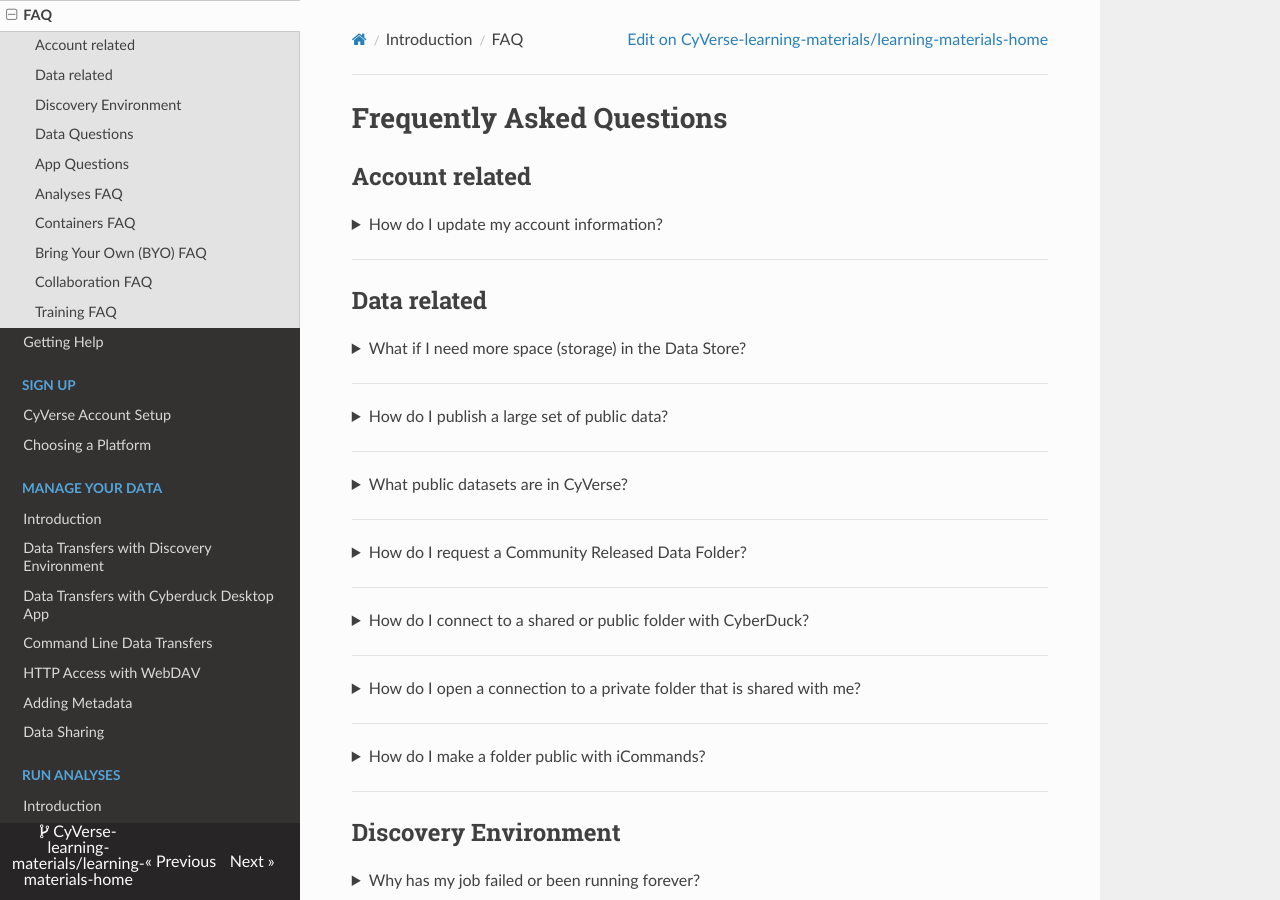
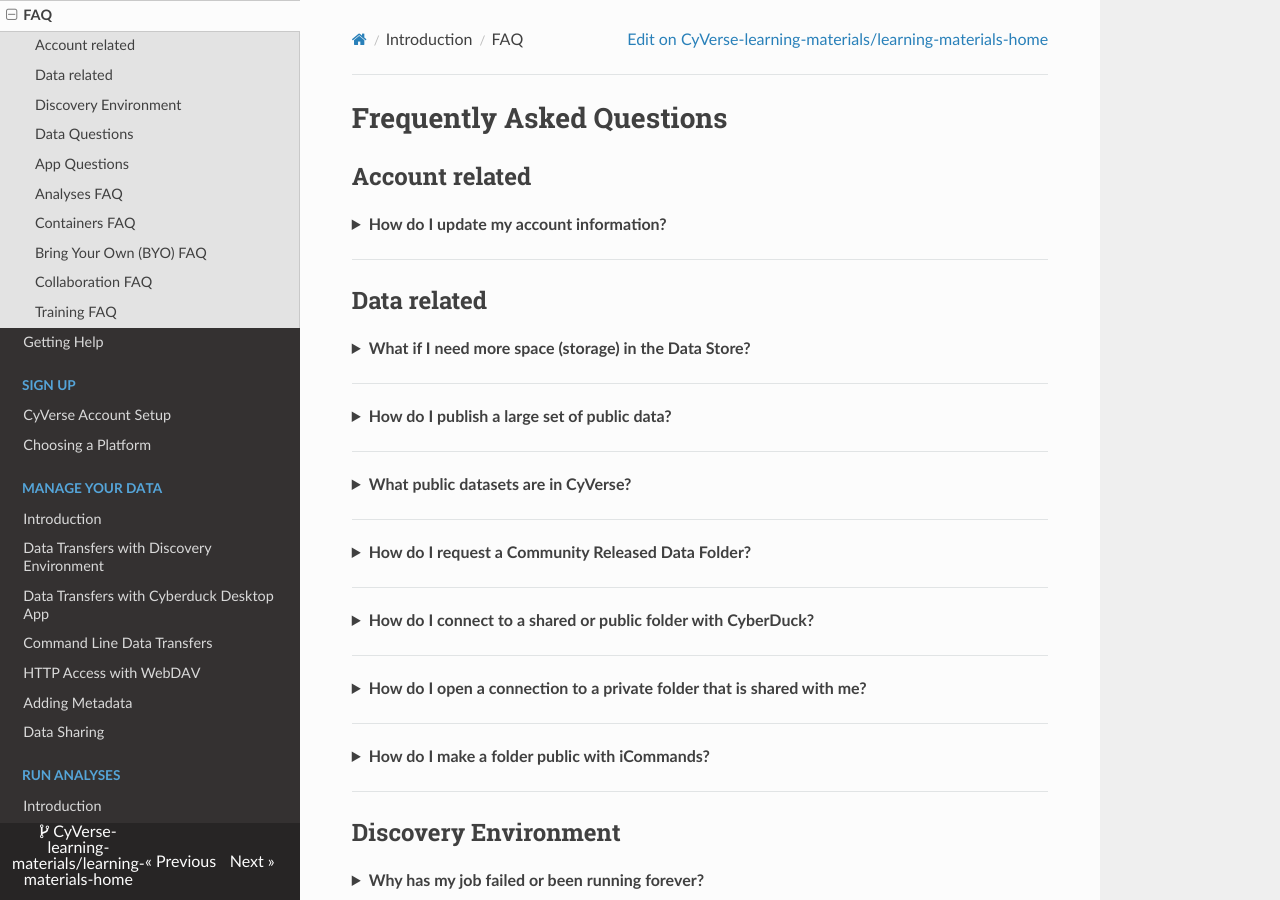
Before and after one commit to CyVerse-learning-materials/learning-materials-home, an MkDocs documentation site: the page built from docs/faq.md, in a window 1280 px wide and 900 px high. Built offline with MkDocs 1.6.1, drawn with Linux system fonts in a browser that asks for light colours; nearby versions of some CDN libraries; a script that is not in the unit is left out.

Commit message:
cleaned up FAQ structure

```diff
--- a/docs/faq.md
+++ b/docs/faq.md
@@ -2,7 +2,7 @@
 
 ## Account related
 
-??? question "How do I update my account information?"
+??? question "**How do I update my account information?**"
 
     CyVerse users should update their account information annually for continued access to services. To update, go to the , log in, and click the account icon in the upper right corner.
 
@@ -14,7 +14,7 @@
 
 ## Data related
 
-??? question "What if I need more space (storage) in the Data Store?"
+??? question "**What if I need more space (storage) in the Data Store?**"
 
     Every new user has a 100GB allocation in the Data Store.
 
@@ -22,7 +22,7 @@
 
 -----------------------------------------------------------------------
 
-??? question "How do I publish a large set of public data?"
+??? question "**How do I publish a large set of public data?**"
 
     If you need assistance transferring a large dataset to CyVerse, please contact CyVerse Support (<support@cyverse.orgor use the blue Intercom icon at the bottom right).
 
@@ -32,7 +32,7 @@
 
 -----------------------------------------------------------------------
 
-??? question "What public datasets are in CyVerse?"
+??? question "**What public datasets are in CyVerse?**"
 
     CyVerse provides web access to its public datasets via WebDav [https://data.cyverse.org](https://data.cyverse.org){_target=_blank}
 
@@ -42,7 +42,7 @@
 
 -----------------------------------------------------------------------
 
-??? question "How do I request a Community Released Data Folder?"
+??? question "**How do I request a Community Released Data Folder?**"
 
     Community Released Data folders are available for evolving datasets that individuals or communities want to make available as quickly as possible for research and reuse, especially within CyVerse analysis platforms.
 
@@ -54,19 +54,19 @@
 
 -----------------------------------------------------------------------
 
-??? question "How do I connect to a shared or public folder with CyberDuck?"
+??? question "**How do I connect to a shared or public folder with CyberDuck?**"
 
     See our [using CyberDuck documentation](ds/cyberduck.md)
 
 -----------------------------------------------------------------------
 
-??? question " How do I open a connection to a private folder that is shared with me?"
+??? question "**How do I open a connection to a private folder that is shared with me?**"
 
     See our [using the Data Store documentation](ds/intro.md)
 
 -----------------------------------------------------------------------
 
-??? question "How do I make a folder public with iCommands?"
+??? question "**How do I make a folder public with iCommands?**"
 
     Although you can share files and folders in the DE and create public links, you must use iCommands make them visible to everyone. Permissions are set in iCommands by using `ichmod` (<https://docs.irods.org/4.2.1/icommands/user/#ichmod>).
 
@@ -87,7 +87,7 @@
 
 ## Discovery Environment
 
-??? question "Why has my job failed or been running forever?"
+??? question "**Why has my job failed or been running forever?**"
 
     The following recommendations can help you determine what went wrong and
     collect information for CyVerse staff in case you cannot resolve the
@@ -157,7 +157,7 @@
 
 ------------------------------------------------------------------------
 
-??? question "How do I get help with a tool (app) or workflow?"
+??? question "**How do I get help with a tool (app) or workflow?**"
 
     The steps to get help depend on whether you're a novice or an expert
     with the tool (executable or binary) on which the app or workflow is
@@ -189,7 +189,7 @@
 
 ------------------------------------------------------------------------
 
-??? question "Why is my analysis sitting in the Submitted state for so long?"
+??? question "**Why is my analysis sitting in the Submitted state for so long?**"
 
     Analyses that use an app that runs on an HPC system can remain in the
     Submitted state for hours or even days. They may sit in in the queue in
@@ -201,14 +201,14 @@
 
 ------------------------------------------------------------------------
 
-??? question "Is there a limit to how many analyses (jobs) I can run at the same time in the Discovery Environment?"
+??? question "**Is there a limit to how many analyses (jobs) I can run at the same time in the Discovery Environment?**"
 
     Only 8 of your analyses will run at the same time. You can launch more,
     but they will not run until some of your analyses have completed.
 
 ------------------------------------------------------------------------
 
-??? question "I'm trying to run an analysis, but when I enter an input I can't see my files. Why? I know they are there."
+??? question "**I'm trying to run an analysis, but when I enter an input I can't see my files. Why? I know they are there.**"
 
     Because the app requires a *folder* as input, not a *file*, the files
     don't show since they aren't the appropriate inputs for the app. The
@@ -223,7 +223,7 @@
 
 ------------------------------------------------------------------------
 
-??? question "How do I rerun a job I previously ran in the DE, but I want to change some parameters or use a different input?"
+??? question "**How do I rerun a job I previously ran in the DE, but I want to change some parameters or use a different input?**"
 
     You can easily relaunch the same analysis with different settings:
 
@@ -238,7 +238,7 @@
 
 ------------------------------------------------------------------------
 
-??? question "How do I run the same analysis on a number of files most efficiently?"
+??? question "**How do I run the same analysis on a number of files most efficiently?**"
 
     You can create a file that contains a list of up to 16 files to use as
     input for high-throughput and batch file execution. Such a file is
@@ -249,7 +249,7 @@
 
 ------------------------------------------------------------------------
 
-??? question "I have a series of files that I want to analyze with the same app, but the output files all have the same name. How do I distinguish them so I can use them in a workflow?"
+??? question "**I have a series of files that I want to analyze with the same app, but the output files all have the same name. How do I distinguish them so I can use them in a workflow?**"
 
     You can avoid confusion by finding the output folder in your Data list
     and
@@ -257,9 +257,11 @@
     each output file with a unique name. After renaming the output files,
     you can then use them together in a step of the analysis workflow.
 
+------------------------------------------------------------------------
+
 ## Data Questions
 
-??? question "When sharing a file or folder, what permission should I give to my collaborator?"
+??? question "**When sharing a file or folder, what permission should I give to my collaborator?**"
 
     	It depends on what you want to allow the collaborator to do with the
     	file or folder. Options are: read, write (ability to edit the file or
@@ -269,7 +271,7 @@
 
 ------------------------------------------------------------------------
 
-??? question "Why can't I rename or delete files in a folder that has been shared with me?"
+??? question "**Why can't I rename or delete files in a folder that has been shared with me?**"
 
     To rename a file or folder, you must have "write" permission, and to
     delete a file you must have "own" permission. To check the permission
@@ -280,13 +282,15 @@
     Levels in the
     DE](https://wiki.cyverse.org/wiki/display/DEmanual/Changing+and+Viewing+Data+Permission+Levels+in+the+DE).
 
-??? question "How can I manage shared files and folders for my lab group or project?"
+------------------------------------------------------------------------
+
+??? question "**How can I manage shared files and folders for my lab group or project?**"
 
     See [Setting Up a Shared Directory for a Lab or Project](https://wiki.cyverse.org/wiki/display/DC/Setting+up+a+shared+directory+for+a+lab+or+project).
 
 ------------------------------------------------------------------------
 
-??? question "Why doesn't anything happen when I move a folder I own to the trash?"
+??? question "**Why doesn't anything happen when I move a folder I own to the trash?**"
 
     If the folder has hundreds of files, it can take several hours for the
     deletion to complete in the DE. Please be patient and try refreshing
@@ -298,7 +302,7 @@
 
 ------------------------------------------------------------------------
 
-??? question "Can I have spaces in file and folder names?"
+??? question "**Can I have spaces in file and folder names?**"
 
     No. Do not use spaces or special characters in file or folder names as
     they can cause analyses to fail. [Learn more
@@ -306,7 +310,7 @@
 
 ------------------------------------------------------------------------
 
-??? question "Can I view my files in a genome browser?"
+??? question "**Can I view my files in a genome browser?**"
 
     You can view bam, vcf, and gff genome files you own in the genome
     browsers at Ensembl, UCSC, IGV, GBrowse, and jbrowse, and view Fasta
@@ -315,9 +319,11 @@
     or in
     [CoGe](https://pods.iplantcollaborative.org/wiki/display/DEmanual/Viewing+Genome+Files+in+CoGe).
 
+------------------------------------------------------------------------
+
 ## App Questions
 
-??? question "Why can't I find a Discovery Environment app?"
+??? question "**Why can't I find a Discovery Environment app?**"
 
     There are two common reasons why an app is not "visible" or doesn't come
     up in search in the Apps list:
@@ -345,7 +351,7 @@
 
 ## Analyses FAQ
 
-??? question "What apps and workflows are in CyVerse?"
+??? question "**What apps and workflows are in CyVerse?**"
 
     CyVerse has hundreds of apps and workflows in the Discovery Environment
     (DE). For the list of applications available in the DE, see the . Most
@@ -353,7 +359,9 @@
     app. You also can browse the list of tutorials to find help to learn a
     complicated workflow or how to use an app in the DE or VICE.
 
-??? question "How can I make my app available for other people to use?"
+------------------------------------------------------------------------
+
+??? question "**How can I make my app available for other people to use?**"
 
     You can create a new app interface in the Discovery Environment and
     share it with other users and you also can install the app on VICE. In
@@ -361,19 +369,25 @@
     application of your choice is all you need to start. See the
     Developer's section of the .
 
+------------------------------------------------------------------------
+
 ## Containers FAQ
 
-??? question "Does CyVerse have resources for GPU and containers (e.g. to stabilize R modules using the nvidia cuda)?"
+??? question "**Does CyVerse have resources for GPU and containers (e.g. to stabilize R modules using the nvidia cuda)?**"
 
     Yes, please email Tyson at <tswetnam@cyverse.org> for details.
 
-??? question "While container performance is greater than a VM, how much is container performance below that of native mode, in general?"
+------------------------------------------------------------------------
+
+??? question "**While container performance is greater than a VM, how much is container performance below that of native mode, in general?**"
 
     Please see the Conclusion section bullet #2 in [Evaluation of Docker
     Containers for Scientific Workloads in the
     Cloud](https://dl.acm.org/doi/pdf/10.1145/3219104.3229280).
 
-??? question "Are there tools for scanning publicly available containers in Atmosphere VMs for malware?"
+------------------------------------------------------------------------
+
+??? question "**Are there tools for scanning publicly available containers in Atmosphere VMs for malware?**"
 
     [Docker Hub](https://hub.docker.com/) and [Quay](https://quay.io/), two
     of the most popular public container image registries, provide security
@@ -401,7 +415,7 @@
 
 ## Bring Your Own (BYO) FAQ
 
-??? question "How can I use CyVerse's tools and resources from within my program/app"
+??? question "**How can I use CyVerse's tools and resources from within my program/app**"
 
     See the information about our [Science APIs](http://www.cyverse.org/science-apis); you can also contact Support using the
     blue chat icon at the bottom right of the platform. For projects
@@ -413,7 +427,7 @@
 
 ## Collaboration FAQ
 
-??? question "How can I get a letter of collaboration for my grant proposal that uses CyVerse?"
+??? question "**How can I get a letter of collaboration for my grant proposal that uses CyVerse?**"
 
     *To request a letter of collaboration, email informaticians@cyverse.org
     with the following information:* - the CyVerse resources your project
@@ -423,7 +437,9 @@
     date you need the letter - if there is a template that must be used,
     please attach to your email
 
-??? question "What is an external collaborative partnership and how do I apply?"
+------------------------------------------------------------------------
+
+??? question "**What is an external collaborative partnership and how do I apply?**"
 
     External Collaborative Partnerships (ECP) pair member(s) of the CyVerse
     user community with expert CyVerse staff to address the computational
@@ -494,7 +510,7 @@
 
 ## Training FAQ
 
-??? question "How can I use CyVerse in my course?"
+??? question "**How can I use CyVerse in my course?**"
 
     DNA Subway (See ) is especially useful for teaching gene concepts,
     phylogenetics, DNA barcoding and RNA-Seq. With a friendly user interface
@@ -508,9 +524,13 @@
     See [Teaching with VICE](vice/teaching_vice) for more information.
 
 
-??? question "Can CyVerse give a workshop at my institution?"
+------------------------------------------------------------------------
+
+??? question "**Can CyVerse give a workshop at my institution?**"
 
     Funding to support workshop requests is very limited, with priority for
     trainings at underserved institutions (rural,
     HBCU/Tribal/Hispanic-serving, etc.). Contact Education, Outreach, and
     Training Lead Jason Williams (<williams@cshl.edu>)
+
+------------------------------------------------------------------------
```
